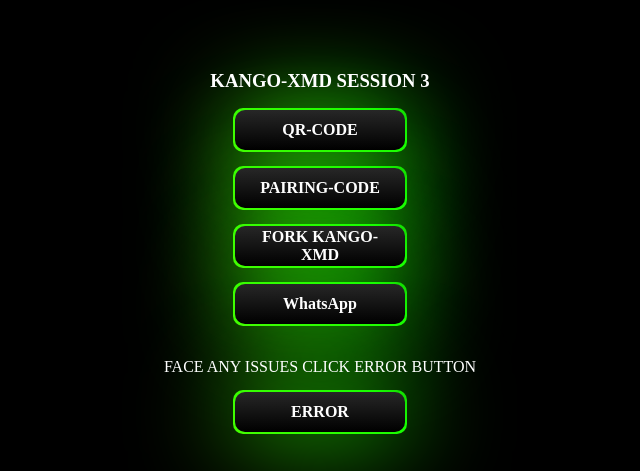
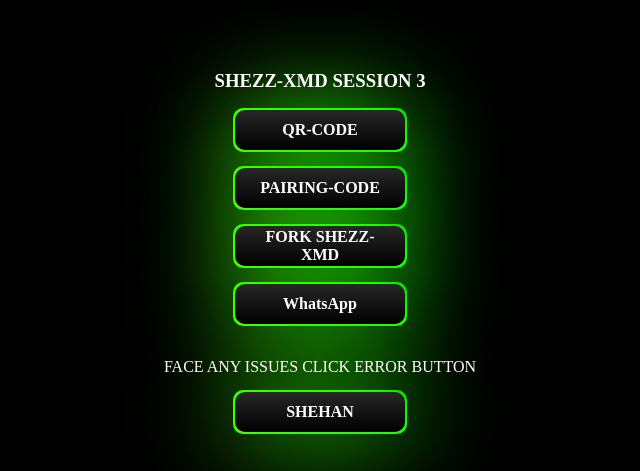
Before and after one commit to thru94/Shehan, a website: page main.html in a window 1280 px wide. Shown: the part 120-591 px from the top of the page, 320-960 px from the left. Drawn offline with Linux system fonts and the light colour scheme.

Commit message:
Update main.html

```diff
--- a/main.html
+++ b/main.html
@@ -112,19 +112,19 @@
 </head>
 <body>
   <div class="button-container">
-    <h3> KANGO-XMD SESSION 3</h3>
+    <h3> SHEZZ-XMD SESSION 3</h3>
     <div></div>
     <a href="/qr" class="button" target="_blank"> <span>QR-CODE</span> </a> <br>
     <a href="/pair" class="button" target="_blank"> <span>PAIRING-CODE</span> </a> <br>
-    <a href="https://github.com/OfficialKango/KANGO-XMD/fork" class="button" target="_blank"> <span>FORK KANGO-XMD</span> </a> <br> </a>
+    <a href="https://github.com/OfficialKango/KANGO-XMD/fork" class="button" target="_blank"> <span>FORK SHEZZ-XMD</span> </a> <br> </a>
     <a href="https://whatsapp.com/channel/0029Va8YUl50bIdtVMYnYd0E" class="button" target="_blank"> <span>WhatsApp</span> </a> <br>
 
     <p>FACE ANY ISSUES CLICK ERROR BUTTON</p>
 
-    <a href="https://wa.me/94784472411" class="button" target="_blank"> <span>ERROR</span> </a> <br>
+    <a href="https://wa.me/94784472411" class="button" target="_blank"> <span>SHEHAN</span> </a> <br>
 
     <footer>
-     KANGO-XMD &copy; <span id="currentYear"></span>
+     SHEZZ-XMD &copy; <span id="currentYear"></span>
     </footer>
 
 </body>
```
